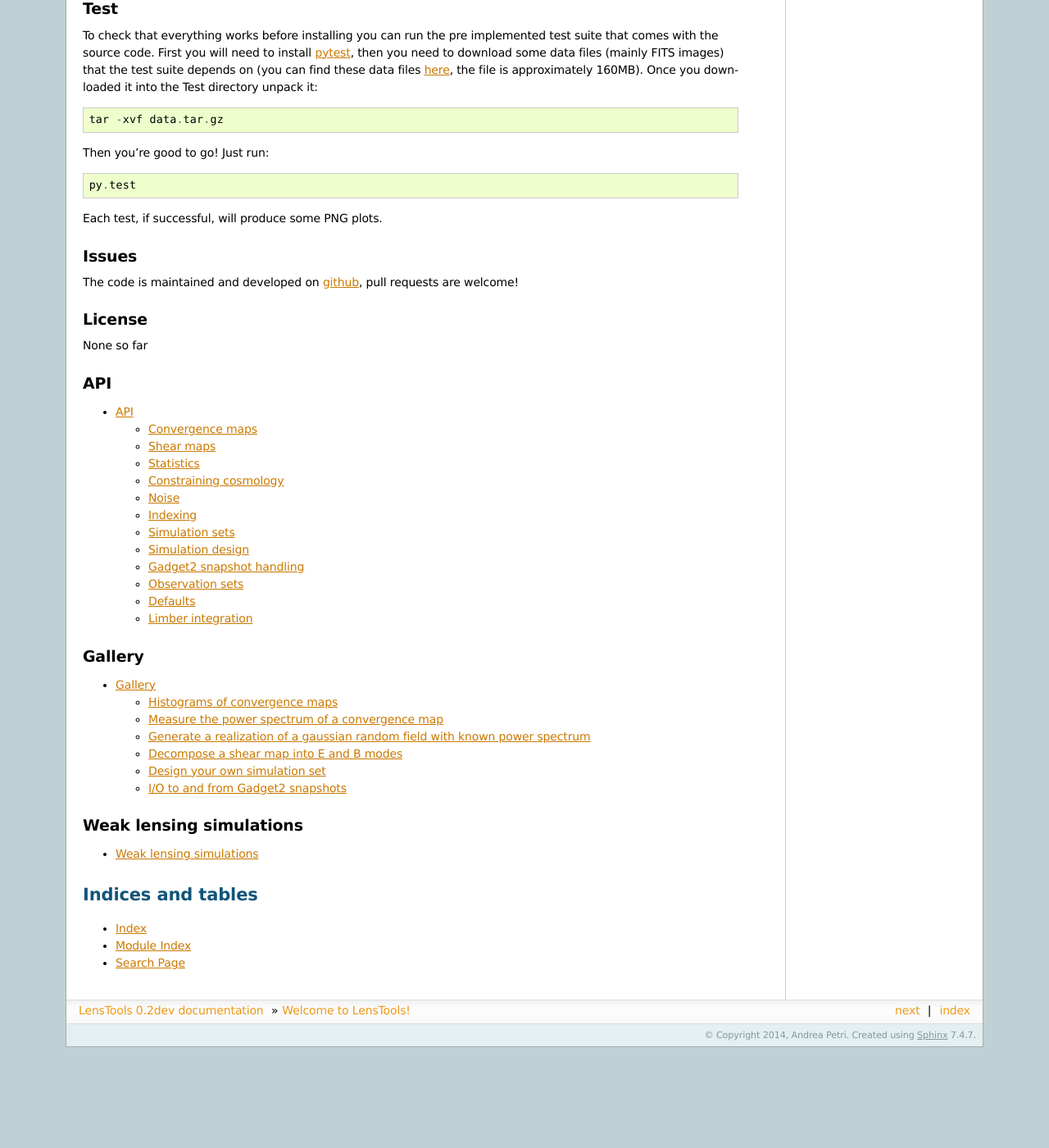
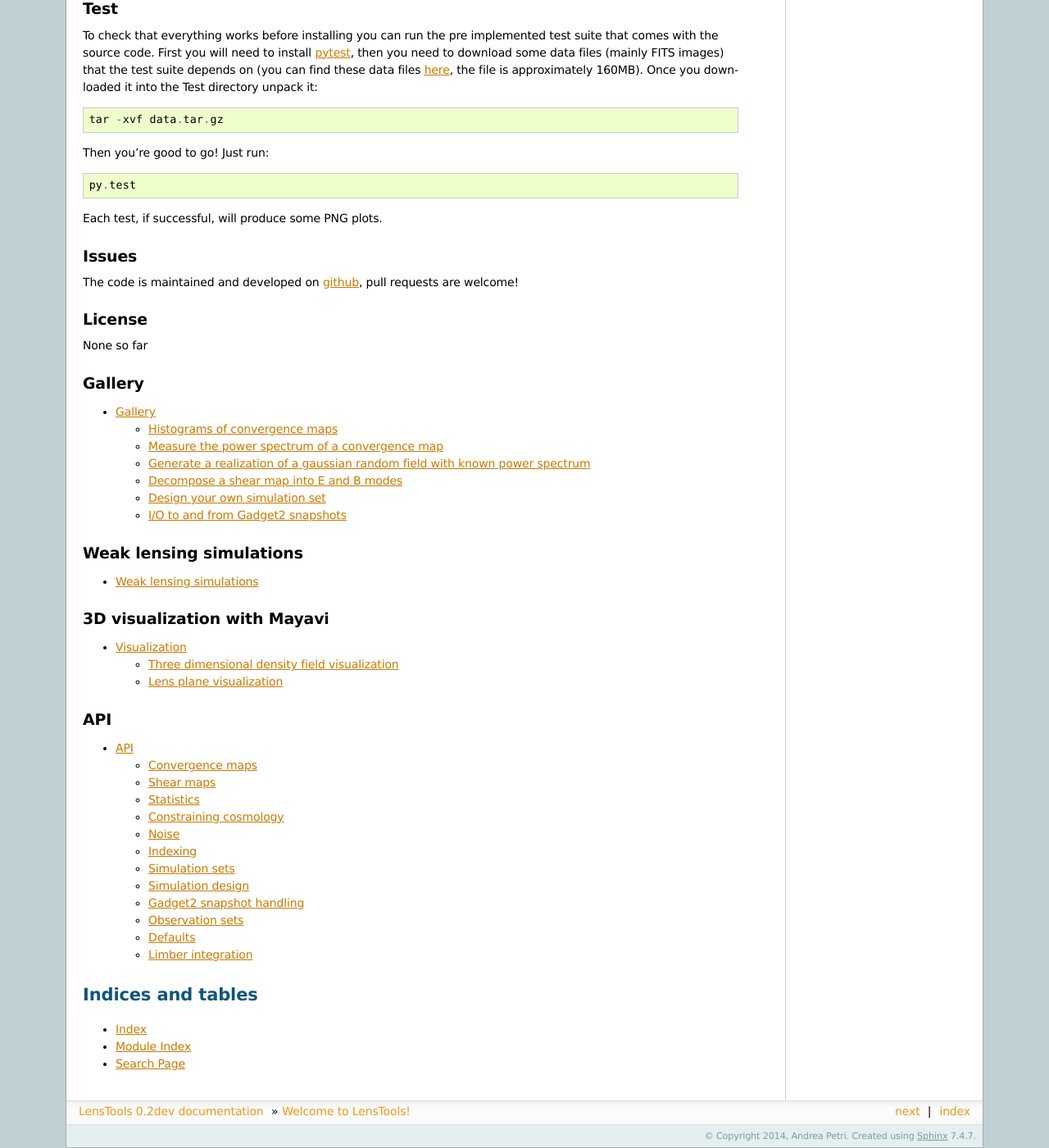
Before and after one commit to apetri/LensTools, a Sphinx documentation site: the page built from docs/source/index.rst, in a window 1280 px wide and 1400 px high, scrolled down 911 px. Shown: the whole window at 82% size. Built offline with Sphinx 7.4.7, drawn with Linux system fonts in a browser that asks for light colours; before the commit the page ends 2188 px from its top, so only the background shows below that; some of the changed text lies outside the part shown.

Commit message:
update docs

```diff
--- a/docs/source/index.rst
+++ b/docs/source/index.rst
@@ -89,6 +83,22 @@ Weak lensing simulations
 
    simulations
 
+3D visualization with Mayavi
+----------------------------
+
+.. toctree::
+   :maxdepth: 2
+
+   visualization
+
+API
+---
+
+.. toctree::
+   :maxdepth: 2
+
+   code
+
 Indices and tables
 ==================
 
```
Also changed, not shown: other parts of docs/source/index.rst (+0 -6 lines), docs/source/visualization.rst (added, +20 -0 lines).
